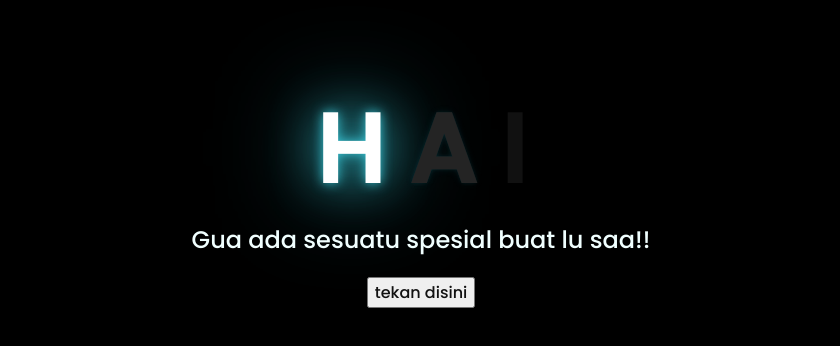
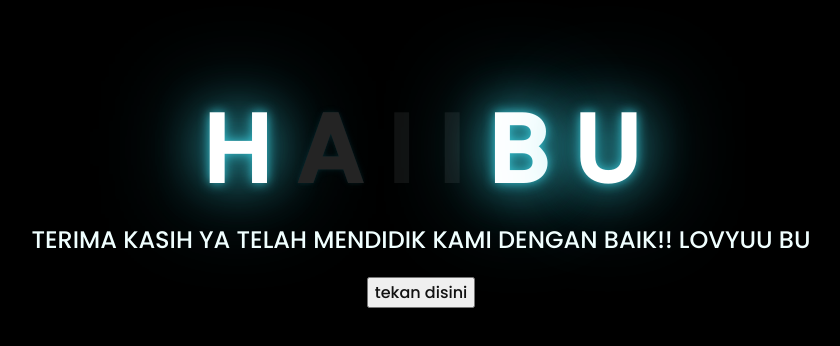
Before and after one commit to shaneint/shaneint.github.io, a plain HTML site: page index.html in a window 1280 px wide. Shown: the part 216-562 px from the top of the page, without its empty margins (227-1067 px from the left). Drawn offline with Linux system fonts and the light colour scheme.

Commit message:
index.html

```diff
--- a/index.html
+++ b/index.html
@@ -14,9 +14,14 @@
         <span>H</span>
         <span>A</span>
         <span>I</span>
+        <span></span>
+        <span>I</span>
+        <span>B</span>
+        <span>U</span>
     </div>
     <div class="description">
-        <span>Gua ada sesuatu spesial buat lu saa!!</span>
+        <span>TERIMA KASIH YA TELAH MENDIDIK KAMI DENGAN BAIK!!
+        <span>LOVYUU BU</span>
     </div>
     <div class="button">
         <button>
```
